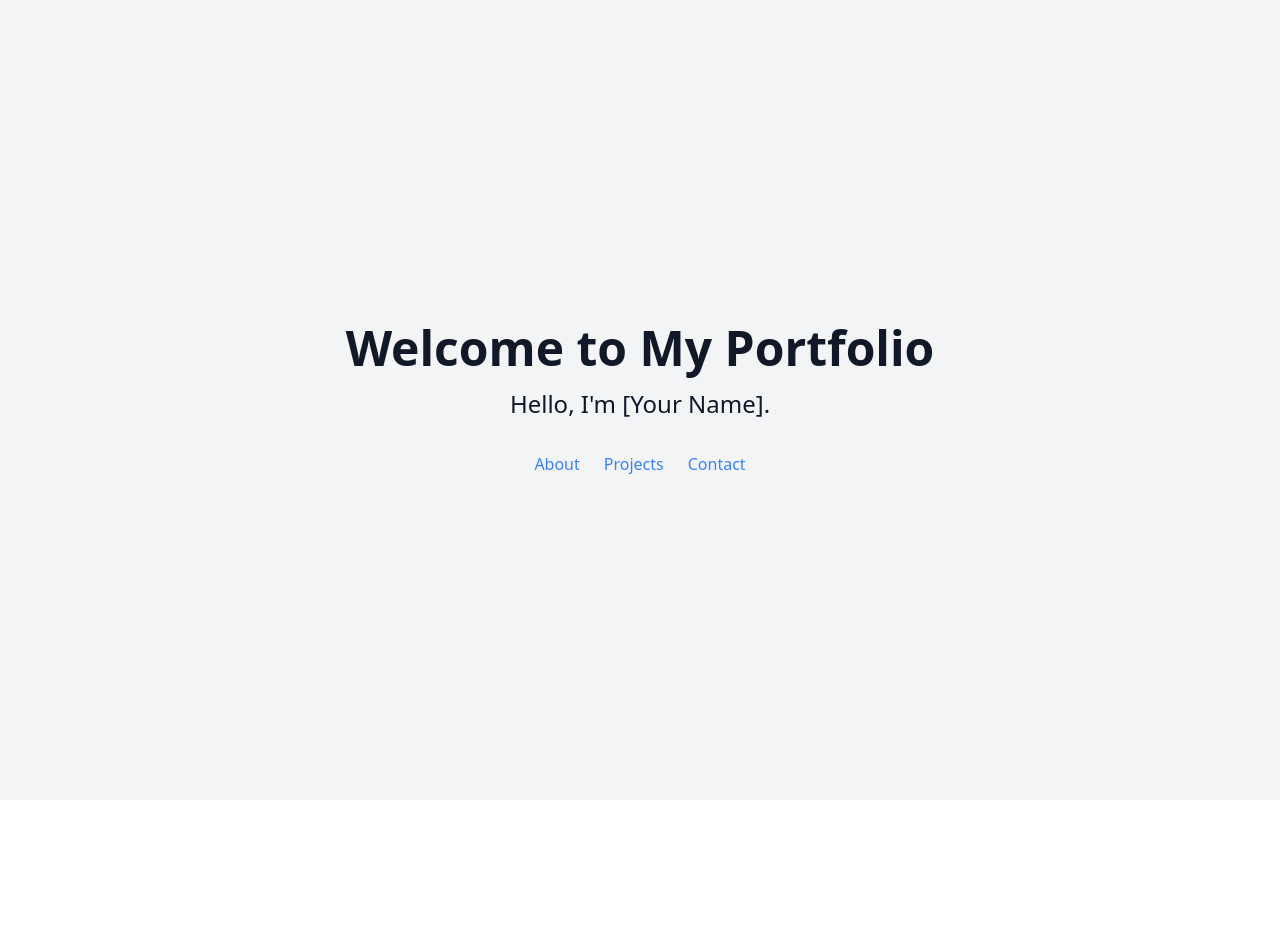
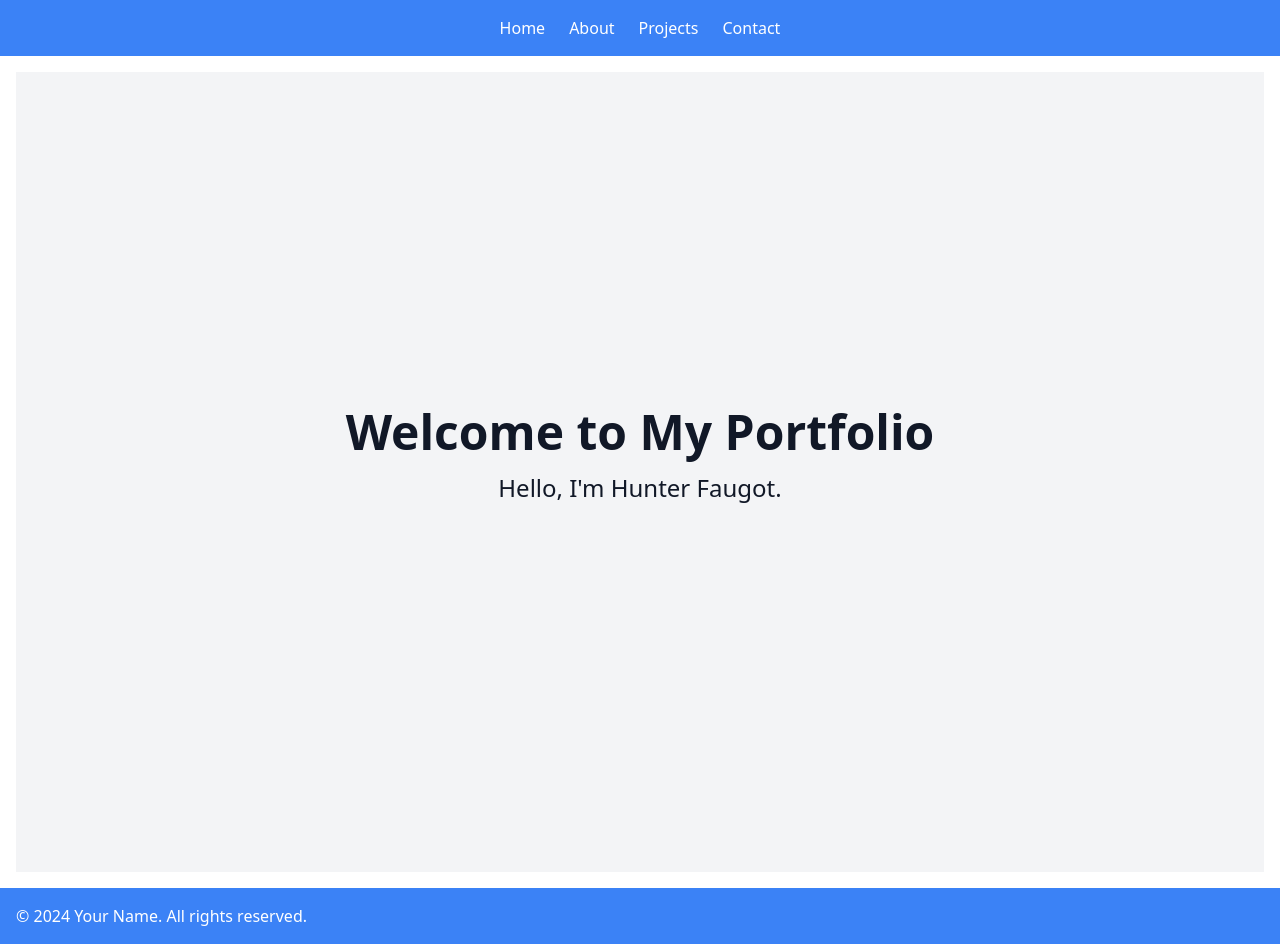
Before and after one commit to hunterfaugot/my-portfolio, a Next.js app: page / in a window 1280 px wide. Before the commit the page ends 800 px from the top, so only its background shows below. Built offline with nearby package versions, Linux system fonts and the light colour scheme.

Commit message:
added layout file and navigation

```diff
--- a/pages/_app.js
+++ b/pages/_app.js
@@ -1,8 +1,13 @@
 // pages/_app.js
 import '../styles/globals.css'
+import Layout from '../src/components/Layout'
 
 function MyApp({ Component, pageProps }) {
-  return <Component {...pageProps} />
+  return (
+    <Layout>
+      <Component {...pageProps} />
+    </Layout>
+  )
 }
 
 export default MyApp
--- a/pages/about/index.js
+++ b/pages/about/index.js
@@ -4,8 +4,8 @@ export default function About() {
   return (
     <div className="min-h-screen flex flex-col items-center justify-center bg-gray-100 text-gray-900 p-4">
       <h1 className="text-5xl font-bold mb-4">About Me</h1>
-      <p className="text-xl mb-4">I am a [Your Profession] with experience in [Your Skills].</p>
-      <p className="text-xl mb-8">I have a background in [Your Education/Experience].</p>
+      <p className="text-xl mb-4">I am a An Artist and Programmer with experience in Web Development and Game Development.</p>
+      <p className="text-xl mb-8">I have a background in Visual Arts, HTML, CSS, JavaScript and Unity.</p>
       <nav>
         <ul className="flex space-x-6">
           <li><Link href="/" className="text-blue-500 hover:underline">Home</Link></li>
--- a/pages/contact/index.js
+++ b/pages/contact/index.js
@@ -71,13 +71,6 @@ export default function Contact() {
         </div>
       </form>
       {successMessage && <p className="mt-4 text-green-500">{successMessage}</p>}
-      <nav className="mt-8">
-        <ul className="flex space-x-6">
-          <li><Link href="/" className="text-blue-500 hover:underline">Home</Link></li>
-          <li><Link href="/about" className="text-blue-500 hover:underline">About</Link></li>
-          <li><Link href="/projects" className="text-blue-500 hover:underline">Projects</Link></li>
-        </ul>
-      </nav>
     </div>
   );
 }
--- a/pages/index.js
+++ b/pages/index.js
@@ -4,14 +4,7 @@ export default function Home() {
   return (
     <div className="min-h-screen flex flex-col items-center justify-center bg-gray-100 text-gray-900">
       <h1 className="text-5xl font-bold mb-4">Welcome to My Portfolio</h1>
-      <p className="text-2xl mb-8">Hello, I'm [Your Name].</p>
-      <nav>
-        <ul className="flex space-x-6">
-          <li><Link href="/about" className="text-blue-500 hover:underline">About</Link></li>
-          <li><Link href="/projects" className="text-blue-500 hover:underline">Projects</Link></li>
-          <li><Link href="/contact" className="text-blue-500 hover:underline">Contact</Link></li>
-        </ul>
-      </nav>
+      <p className="text-2xl mb-8">Hello, I'm Hunter Faugot.</p>
     </div>
   );
 }
--- a/pages/projects/index.js
+++ b/pages/projects/index.js
@@ -31,13 +31,6 @@ export default function Projects() {
           </div>
         ))}
       </div>
-      <nav className="mt-8">
-        <ul className="flex space-x-6">
-          <li><Link href="/" className="text-blue-500 hover:underline">Home</Link></li>
-          <li><Link href="/about" className="text-blue-500 hover:underline">About</Link></li>
-          <li><Link href="/contact" className="text-blue-500 hover:underline">Contact</Link></li>
-        </ul>
-      </nav>
     </div>
   );
 }
--- /dev/null
+++ b/src/components/layout.js
@@ -0,0 +1,25 @@
+// components/Layout.js
+import Link from 'next/link';
+
+export default function Layout({ children }) {
+  return (
+    <div className="min-h-screen flex flex-col bg-white dark:bg-gray-900 text-gray-900 dark:text-gray-100">
+      <header className="bg-blue-500 dark:bg-blue-700 text-white p-4">
+        <nav className="container mx-auto">
+          <ul className="flex space-x-6 justify-center">
+            <li><Link href="/" className="hover:underline">Home</Link></li>
+            <li><Link href="/about" className="hover:underline">About</Link></li>
+            <li><Link href="/projects" a className="hover:underline">Projects</Link></li>
+            <li><Link href="/contact" className="hover:underline">Contact</Link></li>
+          </ul>
+        </nav>
+      </header>
+      <main className="flex-grow container mx-auto p-4">
+        {children}
+      </main>
+      <footer className="bg-blue-500 text-white p-4 text-center">
+        &copy; {new Date().getFullYear()} Your Name. All rights reserved.
+      </footer>
+    </div>
+  );
+}
```
